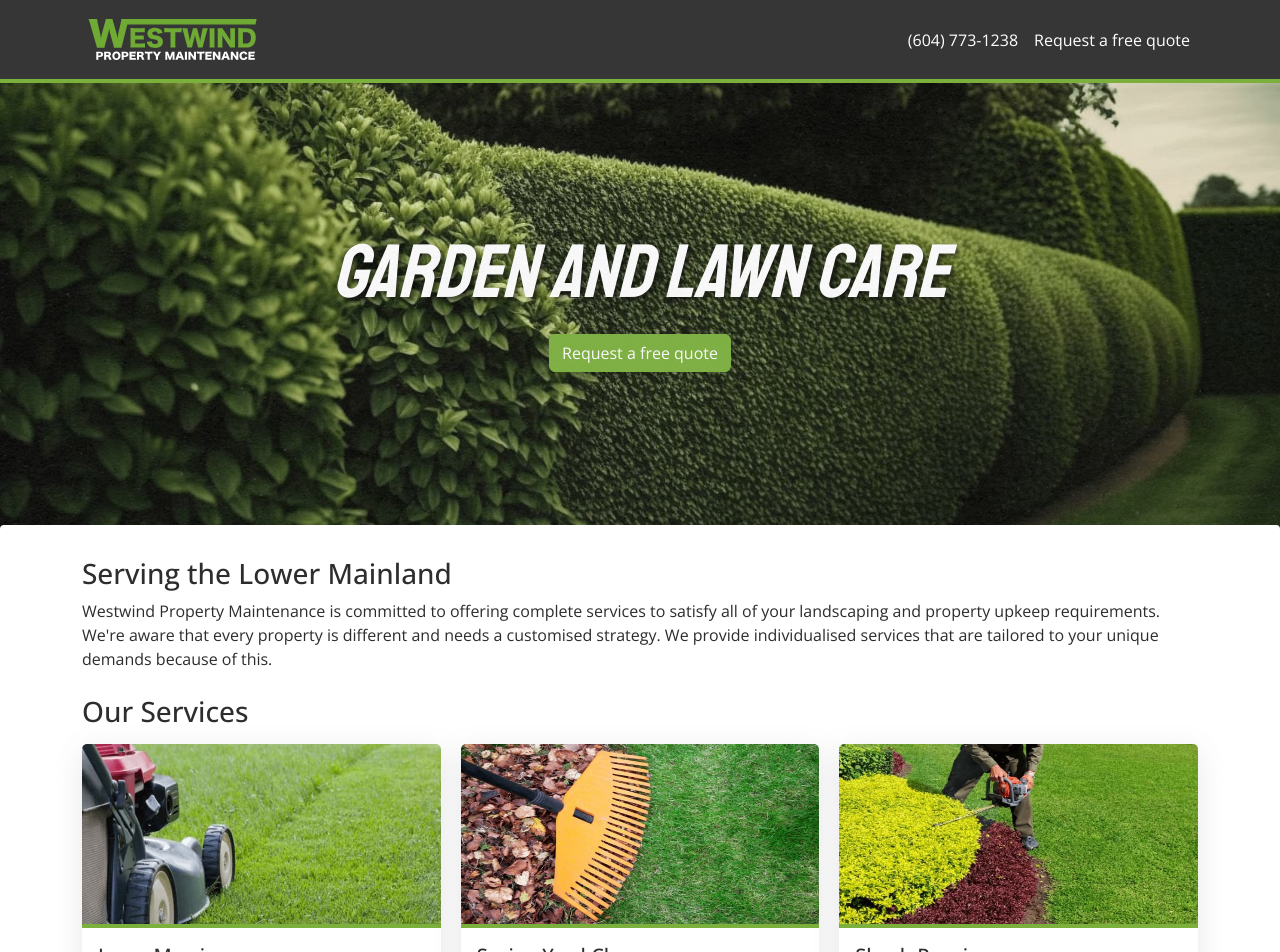
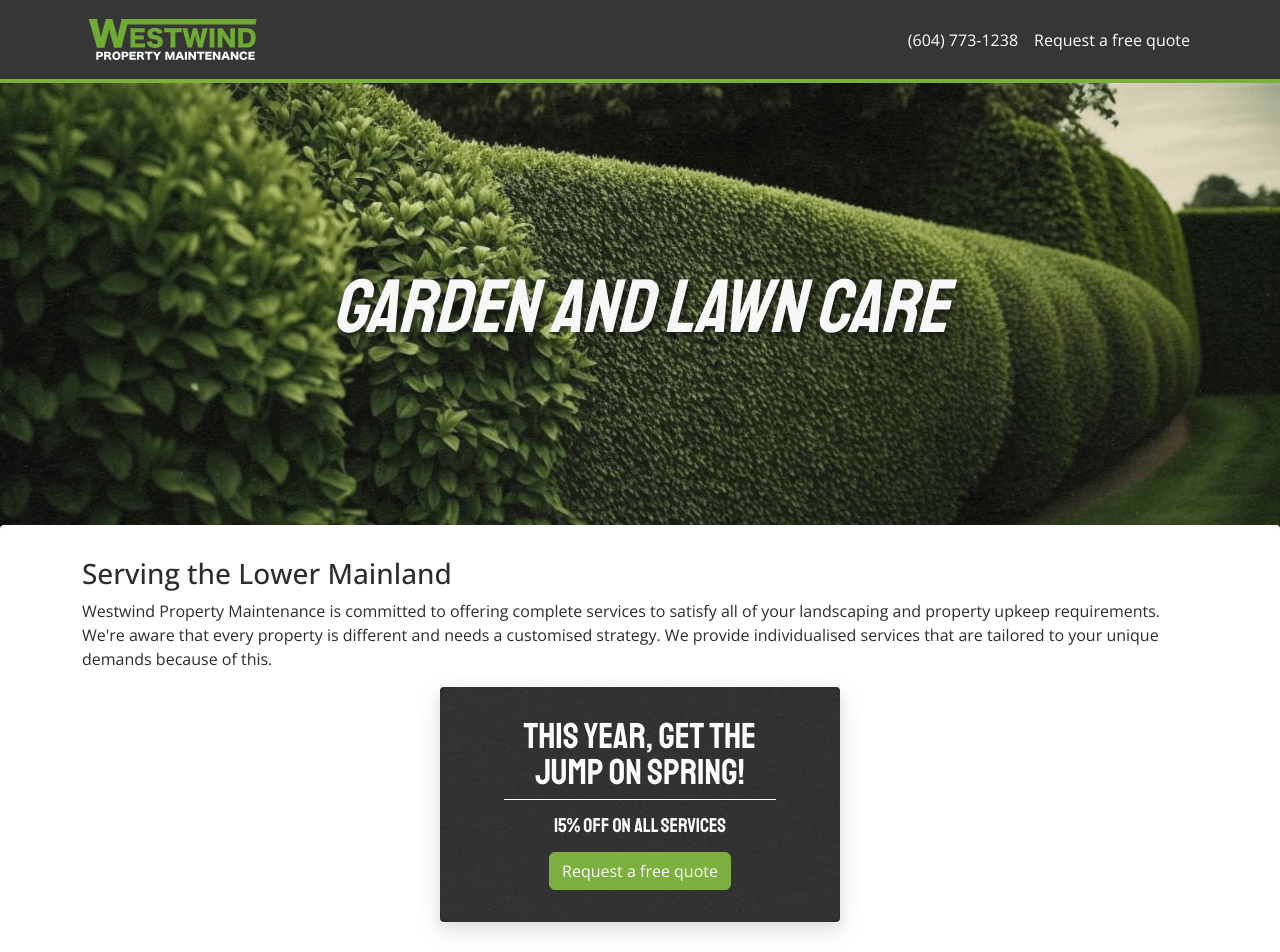
Before and after one commit to markvandop/westwind, a React (Create React App) app: page / in a window 1280 px wide. Shown: the top 952 px of the page. Built offline with nearby package versions, Linux system fonts and the light colour scheme.

Commit message:
add coupon

```diff
--- /dev/null
+++ b/src/components/Coupon/Coupon.js
@@ -0,0 +1,32 @@
+import React from "react";
+import { Button } from "react-bootstrap";
+import { Link } from "react-router-dom";
+import "./style.scss";
+import cardboard from "../../images/cardboard.png";
+
+const Coupon = () => {
+  return (
+    <div className="coupon-card">
+      <h3>This year, get the jump on Spring!</h3>
+      <h5>15% off on all services</h5>
+      <div
+        style={{
+          backgroundImage: `url(${cardboard})`,
+          opacity: ".15",
+          position: "absolute",
+          top: 0,
+          left: 0,
+          right: 0,
+          bottom: 0,
+          pointerEvents: "none",
+          borderRadius: "0.875rem",
+        }}
+      />
+      <Button as={Link} to="contact" style={{ marginTop: ".5rem" }}>
+        Request a free quote
+      </Button>
+    </div>
+  );
+};
+
+export default Coupon;
--- /dev/null
+++ b/src/components/Coupon/style.scss
@@ -0,0 +1,63 @@
+.coupon-card {
+  background: #2d2d2d;
+  color: #fff;
+  text-align: center;
+  padding: 2rem 4rem;
+  border-radius: 0.25rem;
+  box-shadow: rgba(100, 100, 111, 0.25) 0px 7px 19px 0px;
+  position: relative;
+  max-width: 25rem;
+  margin: 1rem auto;
+}
+.logo {
+  width: 80px;
+  border-radius: 8px;
+  margin-bottom: 20px;
+}
+.coupon-card h3 {
+  font-family: "Staatliches", cursive;
+  font-size: 2.25rem;
+  line-height: 100%;
+  padding-bottom: 0.5rem;
+  border-bottom: 1px solid white;
+}
+.coupon-card h5 {
+  font-family: "Staatliches", cursive;
+  padding-top: 0.5rem;
+  font-size: 1.25rem;
+  line-height: 100%;
+}
+.coupon-row {
+  display: flex;
+  align-items: center;
+  margin: 25px auto;
+  width: fit-content;
+}
+#cpnCode {
+  border: 1px dashed #fff;
+  padding: 10px 20px;
+  border-right: 0;
+}
+#cpnBtn {
+  border: 1px solid #fff;
+  background: #fff;
+  padding: 10px 20px;
+  color: #7158fe;
+  cursor: pointer;
+}
+.circle1,
+.circle2 {
+  background: #fff;
+  width: 50px;
+  height: 50px;
+  border-radius: 50%;
+  position: absolute;
+  top: 50%;
+  transform: translateY(-50%);
+}
+.circle1 {
+  left: -25px;
+}
+.circle2 {
+  right: -25px;
+}
--- a/src/index.scss
+++ b/src/index.scss
@@ -7,7 +7,6 @@ body {
 }
 
 .App-main {
-  background-color: white;
   padding-top: 1rem;
 }
 
--- a/src/pages/Home/index.js
+++ b/src/pages/Home/index.js
@@ -1,6 +1,7 @@
 //import logo from '../../logo.svg';
 import { Card, Button } from "react-bootstrap";
 import { Link } from "react-router-dom";
+import Coupon from "../../components/Coupon/Coupon";
 import hedge from "../../images/hedge_bg.jpg";
 import hedgeTrimming from "../../images/services/hedge_trimming.jpg";
 import lawnMower from "../../images/services/lawn_mower.jpg";
@@ -91,12 +92,6 @@ export function HomePage() {
                   pointerEvents: "none",
                 }}
               />
-              <div className="m-3 text-center">
-                <Button as={Link} to="contact">
-                  Request a free quote
-                </Button>
-              </div>
-              <div className="hero-sub-text">Get the jump on Spring!</div>
             </div>
           </div>
         </div>
@@ -123,6 +118,8 @@ export function HomePage() {
               that are tailored to your unique demands because of this.
             </div>
           </div>
+          <Coupon />
+
           <h3 className="mt-4 mb-3">Our Services</h3>
           <div className="service-cards">
             {items.map((item, index) => (
```
